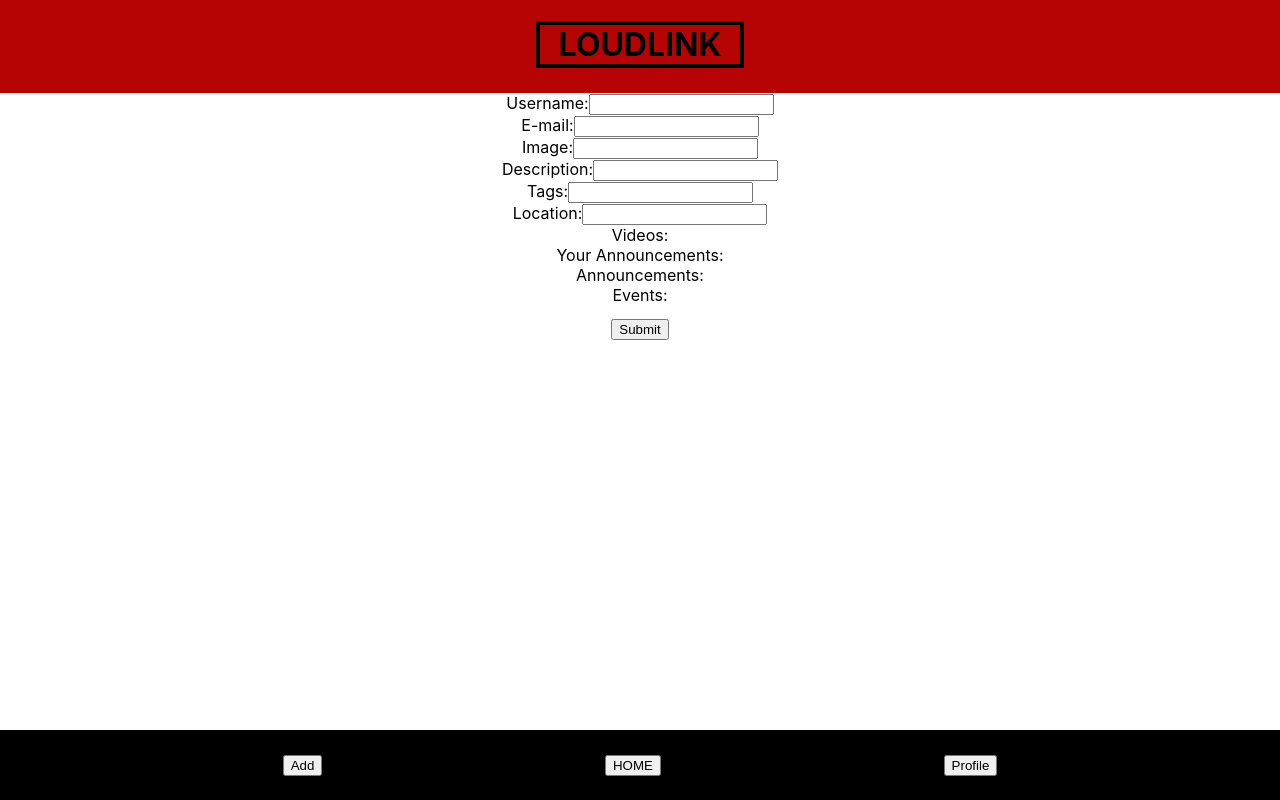
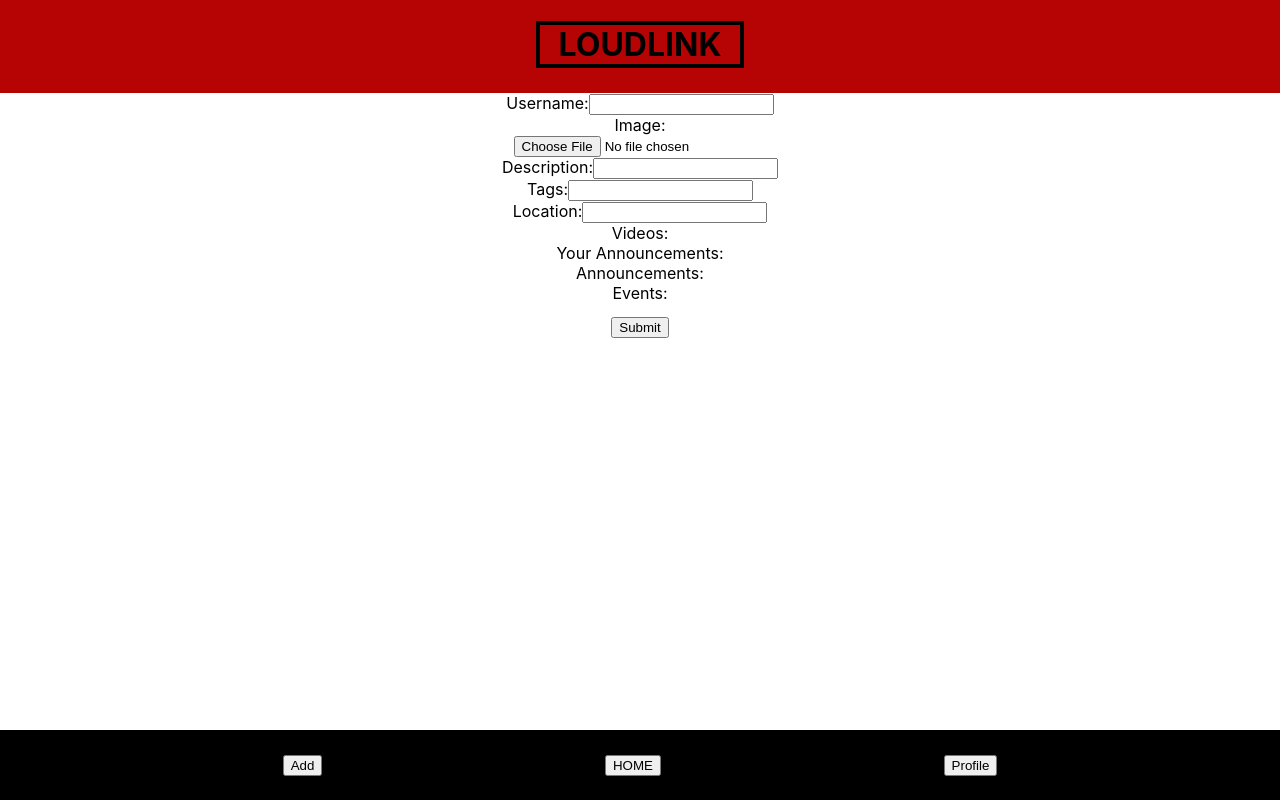
Before and after one commit to LoudLink/Project-3, a React (Create React App) app in the folder Project-3/client/: page /profile/1/edit in a window 1280 px wide. Built offline with nearby package versions, Linux system fonts and the light colour scheme; no server answers.

Commit message:
EditProfilePage update

```diff
--- a/Project-3/client/src/pages/EditProfilePage.jsx
+++ b/Project-3/client/src/pages/EditProfilePage.jsx
@@ -54,21 +54,11 @@ function EditProfilePage(props) {
             onChange={handleChange}
           ></input>
         </div>
-        <div>
-          <label>E-mail:</label>
-          <input
-            type="email"
-            name="email"
-            value={user.email}
-            onChange={handleChange}
-          ></input>
-        </div>
+
         <div>
           <label>Image:</label>
           <input
-            type="text"
-            name="image"
-            value={user.image}
+            type="file"
             onChange={handleChange}
           ></input>
         </div>
```
